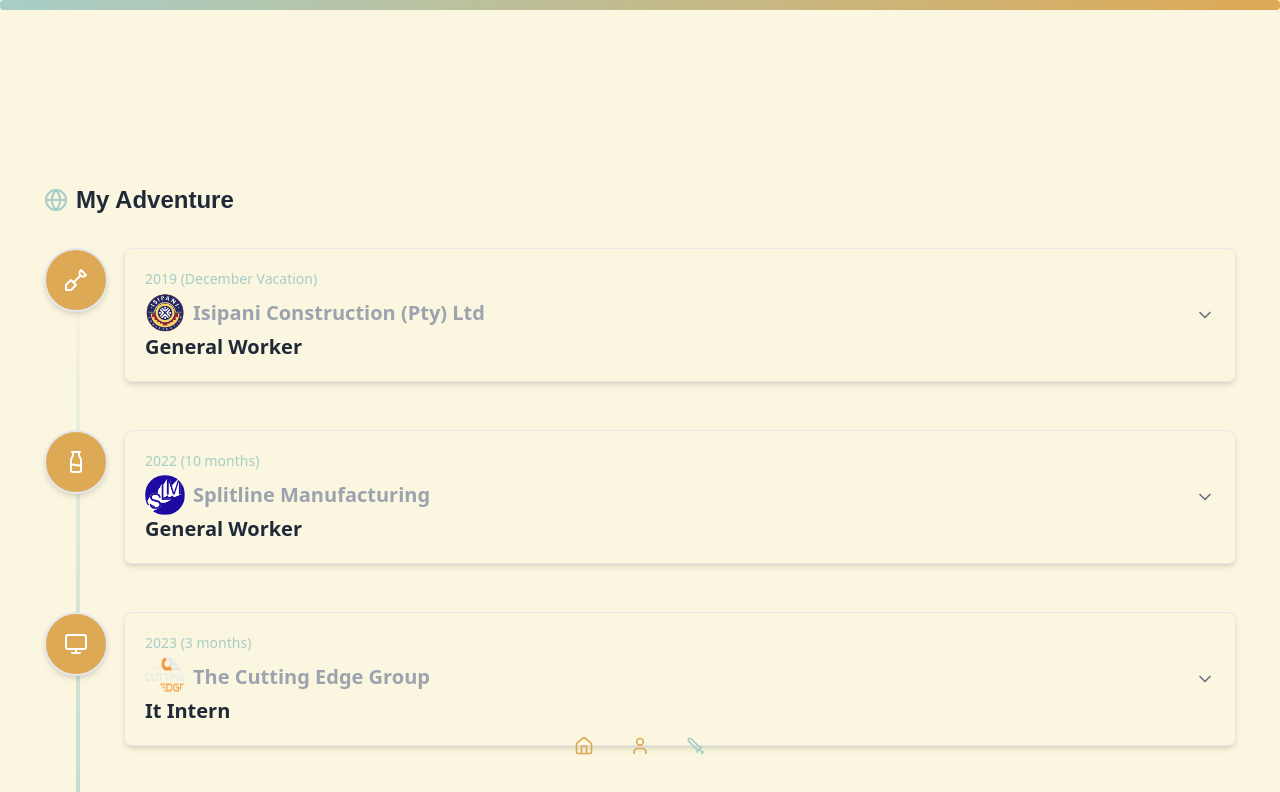
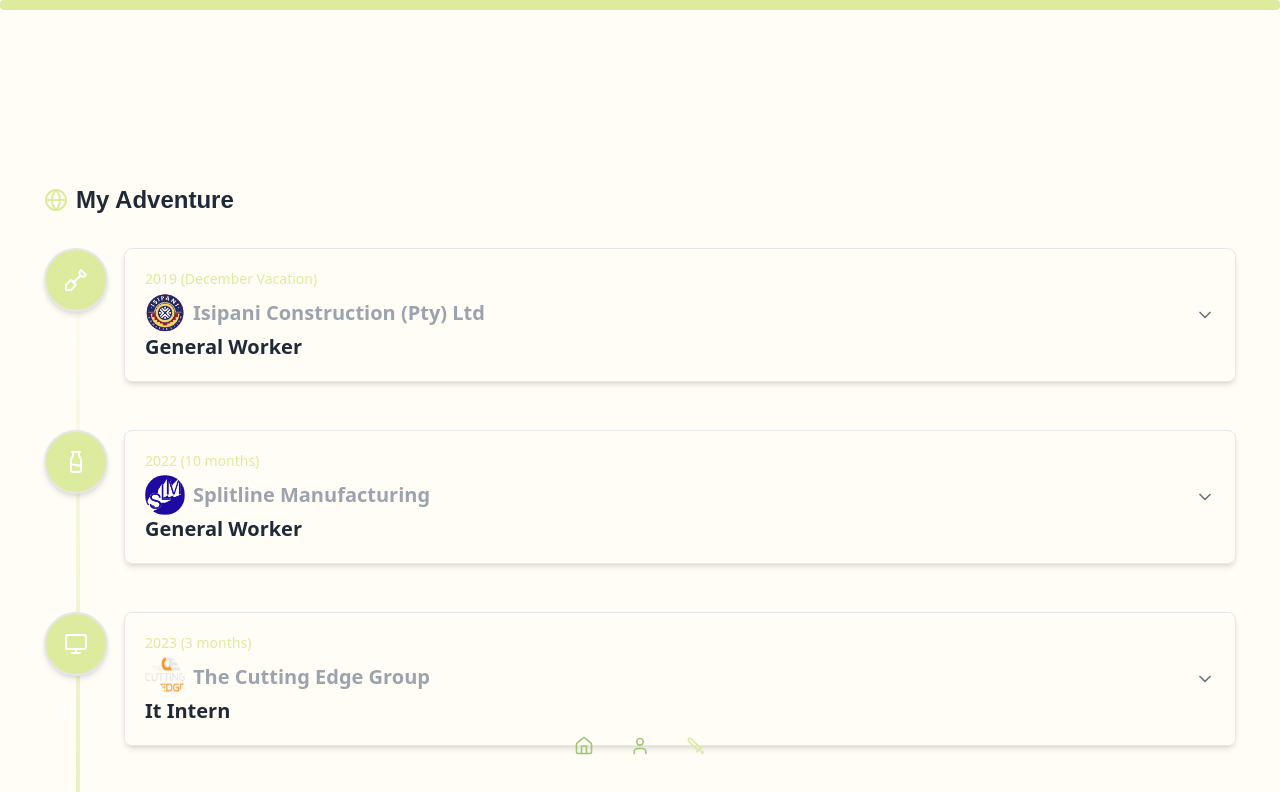
Before and after one commit to manOnTheMoon2101/cleve-website, a Next.js app: page /projects in a window 1280 px wide. Shown: the top 792 px of the page. Built offline with nearby package versions, Linux system fonts and the light colour scheme; a web font is replaced by a local one.

Commit message:
color updates

```diff
--- a/app/about/components/Body/Body.tsx
+++ b/app/about/components/Body/Body.tsx
@@ -38,7 +38,7 @@ export function InViewBasic() {
         <p className="my-40 text-center md:text-right">
           I fell in L❤️ve with Tech at a young age
           <br />
-          <span className="text-4xl text-secondary italic text-slate-400">
+          <span className="text-4xl italic text-slate-400">
             (since i was chewing batteries as a baby)
           </span>
         </p>
--- a/app/globals.css
+++ b/app/globals.css
@@ -18,15 +18,15 @@
 }
 @layer base {
   :root {
-    --background: 48 79% 93%;
-    --foreground: 37 67% 60%;
-    --card: 48 79% 93%;
-    --popover: 48 79% 93%;
-    --popover-foreground: 37 67% 60%;
+    --background: 47, 100%, 98%;
+    --foreground: 90, 42%, 63%;
+    --card: 46, 63%, 95%;
+    --popover: 46, 63%, 95%;
+    --popover-foreground: 71, 66%, 77%;
 
-    --primary: 37 67% 60%;
+    --primary: 71, 66%, 77%;
     --primary-foreground: 210 40% 98%;
-    --accent: 169 28% 73%;
+    --accent: 71, 66%, 77%;
 
     --secondary: 222.2 47.4% 11.2%;
     --secondary-foreground: 222.2 47.4% 11.2%;
--- a/app/projects/components/Dialog/Dialog.tsx
+++ b/app/projects/components/Dialog/Dialog.tsx
@@ -87,7 +87,7 @@ export function MorphingDialogBasicOne(title: any) {
             className="relative ml-1 flex h-6 w-6 shrink-0 scale-100 select-none appearance-none items-center justify-center rounded-lg border border-zinc-950/10 text-zinc-500 transition-colors hover:bg-zinc-100 hover:text-zinc-800 focus-visible:ring-2 active:scale-[0.98] dark:border-zinc-50/10 dark:bg-foreground dark:text-zinc-500 dark:hover:bg-zinc-800 dark:hover:text-zinc-50 dark:focus-visible:ring-zinc-500"
             aria-label="Open dialog"
           >
-            <PlusIcon className="text-secondary" size={12} />
+            <PlusIcon className="text-primary" size={12} />
           </button>
         </div>
       </MorphingDialogTrigger>
```
